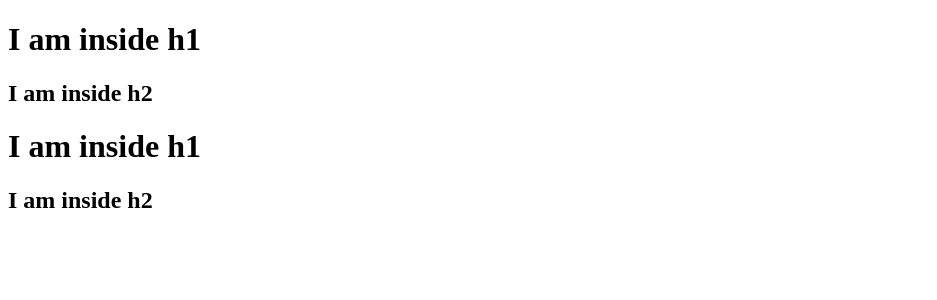
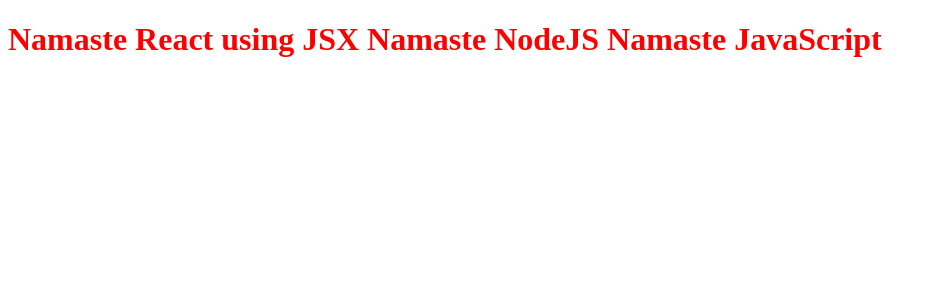
Before and after one commit to bhanu577/ReactJs, a React (Vite) app: page / in a window 1280 px wide. Shown: the top 300 px of the page, without its empty margins (0-937 px from the left). Built offline with nearby package versions, Linux system fonts and the light colour scheme.

Commit message:
Add JSX example code

```diff
--- a/App.js
+++ b/App.js
@@ -1,12 +1,8 @@
 import React from "react";
 import ReactDOM from "react-dom/client";
-const heading = React.createElement("div", { id: "parent" },
-    [React.createElement("div", { id: "child" },
-        [React.createElement("h1", {}, "I am inside h1"), React.createElement("h2", {}, "I am inside h2")]
-    ),
-    React.createElement("div", { id: "child2" },
-        [React.createElement("h1", {}, "I am inside h1"), React.createElement("h2", {}, "I am inside h2")]
-    )]
-);
+
+const jsxheading = (<h1 id="heading">Namaste React using JSX
+    Namaste NodeJS
+    Namaste JavaScript</h1>);
 const root = ReactDOM.createRoot(document.getElementById("root"));
-root.render(heading);
+root.render(jsxheading);
--- a/index.html
+++ b/index.html
@@ -9,7 +9,9 @@
 </head>
 
 <body>
-    <div id="root"></div>
+    <div id="root">
+        <h1>Not Render</h1>
+    </div>
     <script type="module" src="./App.js">
     </script>
 </body>
```
